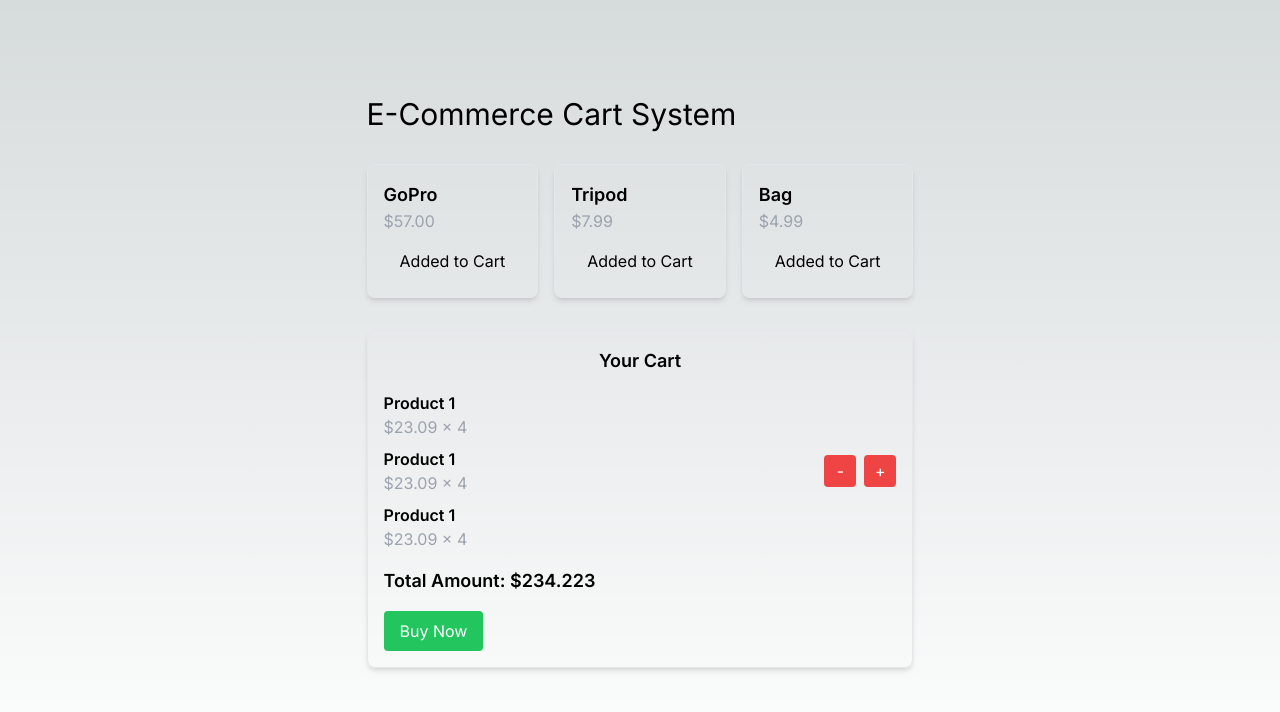
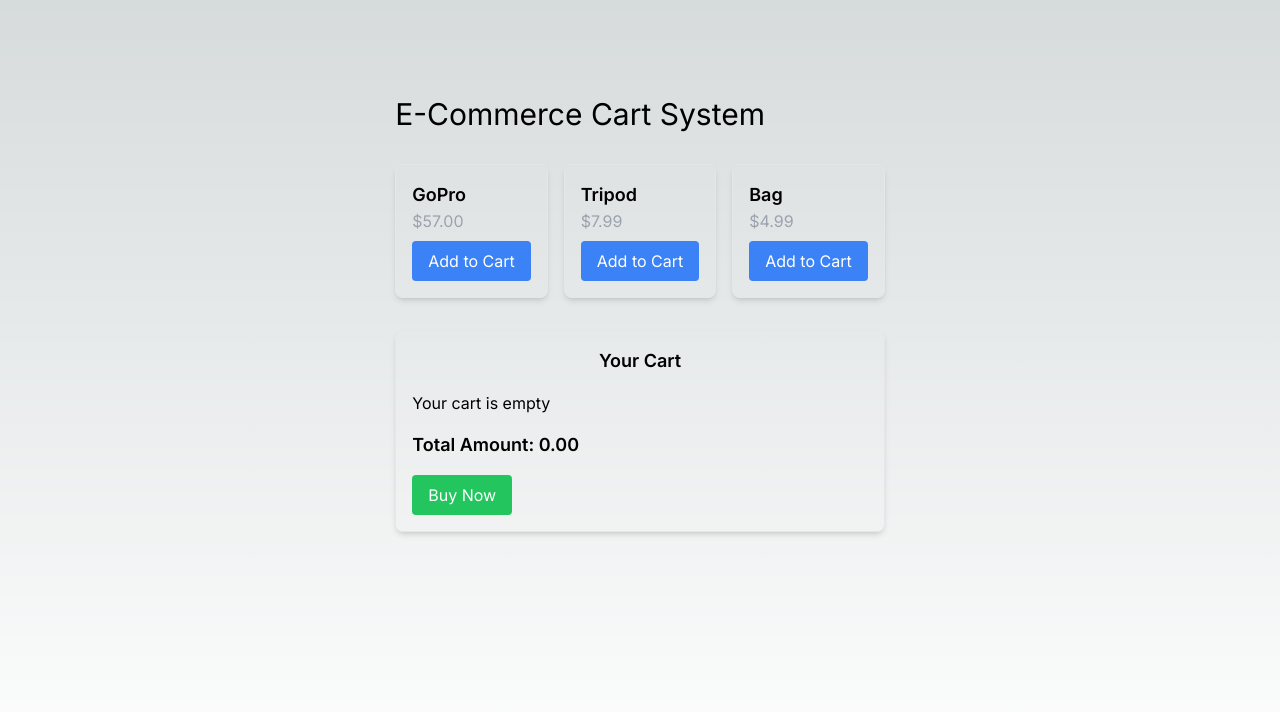
Before and after one commit to BDunnCode/nextjsecommercesimple, a Next.js app: page / in a window 1280 px wide. Shown: the top 712 px of the page. Built offline with nearby package versions, Linux system fonts and the light colour scheme.

Commit message:
next commit

```diff
--- a/src/app/layout.tsx
+++ b/src/app/layout.tsx
@@ -1,6 +1,7 @@
 import type { Metadata } from "next";
 import { Inter } from "next/font/google";
 import "./globals.css";
+import { CartProvider } from "@/components/CartContext";
 
 const inter = Inter({ subsets: ["latin"] });
 
@@ -16,7 +17,13 @@ export default function RootLayout({
 }>) {
   return (
     <html lang="en">
-      <body className={inter.className}>{children}</body>
+      <body className={inter.className}>
+        <CartProvider>
+          <div>
+            {children}
+          </div>
+        </CartProvider>
+      </body>
     </html>
   );
 }
--- a/src/components/Cart.tsx
+++ b/src/components/Cart.tsx
@@ -1,52 +1,62 @@
 "use client"
-
 import React from 'react';
+import { useCart } from "./CartContext";
 
 const Cart = () => {
+    const { cart, incrementQuantity, decrementQuantity, removeFromCart} = useCart();
+
+    const totalAmount = cart.reduce(
+      (total, product) => total + product.price * product.quantity,
+       0
+    );
+
+  const handleDecrement = (productId: number) => {
+    decrementQuantity(productId)
+
+    const product = cart.find((item:Product) => item.id === productId);
+    if(product && product.quantity == 1) {
+      removeFromCart(productId);
+    }
+
+  }
+
+
   return <div className="border rounded-lg p-4 shadow-md">
       <h2 className="text-lg font-semibold mb-4 text-center">Your Cart</h2>
-
+        {cart.length === 0 ? (
+          <p>Your cart is empty</p>
+        ): (
           <ul>
-        <li className="flex justify-between items-center mb-2">
+              {cart.map((product) => (
+                <li
+                  key={product.id}
+                  className="flex justify-between items-center mb-2"
+                >
                 <div>
-            <p className="font-semibold">Product 1</p>
-            <p className="text-gray-400">
-              $23.09 x 4
-            </p>
-          </div>
-        </li>
-        <li className="flex justify-between items-center mb-2">
-          <div>
-            <p className="font-semibold">Product 1</p>
-            <p className="text-gray-400">$23.09 x 4</p>
+                  <p className="font-semibold">{product.name}</p>
+                  <p className="text-gray-400">{product.price.toFixed(2)} * {product.quantity}</p>
                 </div>
                 <div className="flex space-x-2">
                   <button
-              onClick={() => {}}
-              className="px-2 py-1 bg-red-500 text-white hover:bg-red-600 w-8 rounded focus:outline-none focus:ring-2 focus:ring-red-500 focus:ring-offset-2"
+                    onClick={() => handleDecrement(product.id)}
+                    className="px-2 py-1 bg-red-500 text-white hover:bg-red-600 w-8 rounded"
                   >
                     -
                   </button>
                   <button
-              onClick={() => {}}
-              className="px-2 py-1 bg-red-500 text-white hover:bg-red-600 w-8 rounded focus:outline-none focus:ring-2 focus:ring-red-500 focus:ring-offset-2"
+                    onClick={() => incrementQuantity(product.id)}
+                    className="px-2 py-1 bg-blue-500 text-white hover:bg-blue-600 w-8 rounded"
                   >
                     +
                   </button>
                 </div>
               </li>
-        <li className="flex justify-between items-center mb-2">
-          <div>
-            <p className="font-semibold">Product 1</p>
-            <p className="text-gray-400">
-              $23.09 x 4
-            </p>
-          </div>
-        </li>
+            ))}
           </ul>
+        )}
       <div className="mt-4">
         <p className="text-lg font-semibold">
-          Total Amount: $234.223
+          Total Amount: {totalAmount.toFixed(2)}
         </p>
       </div>
       <button onClick={() => {}} className="mt-4 px-4 py-2 bg-green-500 text-white hover:bg-green-600 rounded focus:outline-none focus:ring-2 focus:ring-green-500 focus:ring-offset-2 ">
--- a/src/components/CartContext.tsx
+++ b/src/components/CartContext.tsx
@@ -0,0 +1,77 @@
+"use client"
+
+import {createContext, useContext, useState, ReactNode } from "react";
+
+interface CartContextType {
+  cart: Product[];
+  addToCart: (product: Product) => void;
+  removeFromCart: (productId: number) => void;
+  incrementQuantity: (productId: number) => void;
+  decrementQuantity: (productId: number) => void;
+}
+
+const CartContext = createContext <CartContextType | undefined>(undefined);
+
+interface CartProviderProps {
+  children: ReactNode
+}
+
+export const CartProvider: React.FC<CartProviderProps> = ({children}) => {
+  const [cart, setCart] = useState<Product[]>([]);
+
+  const addToCart = (product: Product) => {
+      const existingProductIndex = cart.findIndex(
+        (item) => item.id === product.id
+      )
+
+      if(existingProductIndex !== -1) {
+        const updatedCart = [...cart];
+        updatedCart[existingProductIndex].quantity =+ 1;
+        setCart(updatedCart);
+      } else {
+        setCart([...cart, {...product, quantity: 1}]);
+      }
+
+    }
+
+    const removeFromCart = (productId: number) => {
+      const updatedCart = cart.filter((item) => item.id !== productId.toString());
+      setCart(updatedCart);
+    };
+
+    const incrementQuantity =  (productId: number) => {
+      const updatedCart = cart.map((item) =>
+        item.id === productId.toString() ? {...item, quantity: item.quantity + 1} : item
+      )
+      setCart(updatedCart);
+
+    };
+    const decrementQuantity = (productId: number) => {
+      const updatedCart = cart.map((item) =>
+        item.id === productId.toString() ? {...item, quantity: item.quantity > 0 ? item.quantity - 1 : 0} : item
+      )
+      setCart(updatedCart);
+    };
+
+
+    return (
+      <CartContext.Provider value={{
+          cart,
+          addToCart,
+          removeFromCart,
+          incrementQuantity,
+          decrementQuantity
+        }}
+      >
+        {children}
+      </CartContext.Provider>
+    )
+  }
+
+export const useCart = (): CartContextType => {
+  const context = useContext(CartContext);
+  if(context === undefined) {
+    throw new Error("useCart must be used within a cartprovider")
+  }
+  return context;
+}
--- a/src/components/Product.tsx
+++ b/src/components/Product.tsx
@@ -1,20 +1,29 @@
+"use client"
 import React from 'react';
+import {useCart} from "./CartContext"
 
 interface ProductProps {
   product: Product;
 }
 
 const Product: React.FC<ProductProps> = ({ product }) => {
+  const {addToCart, cart} = useCart();
+
+  const isProductInCart = cart.some((item) => item.id === product.id)
   return (
     <div className="border rounded-lg p-4 shadow-md">
       <h2 className="text-lg font-semibold">{product.name}</h2>
       <p className="text-gray-400">${product.price.toFixed(2)}</p>
       <button
-        onClick={""}
-        disabled={false}
-        className="mt-2 px-4 py-2 rounded focus:outline-none focus:ring-2 focus:ring-blue-500 focus:ring-offset-2"
+        onClick={() => addToCart(product)}
+        disabled={isProductInCart ? true : false}
+        className={`mt-2 px-4 py-2 ${
+          isProductInCart
+          ? "bg-gray-400 text-gray-600 cursor-not-allowed"
+          : "bg-blue-500 text-white hover:bg-blue-600"
+        } rounded focus:outline-none focus:ring-2 focus:ring-blue-500 focus:ring-offset-2`}
       >
-        {true ? "Added to Cart" : "Add to Cart"}
+        {isProductInCart ? "Added to Cart" : "Add to Cart"}
       </button>
     </div>
   )
```
Lines whose indentation alone changed are shown as unchanged.
